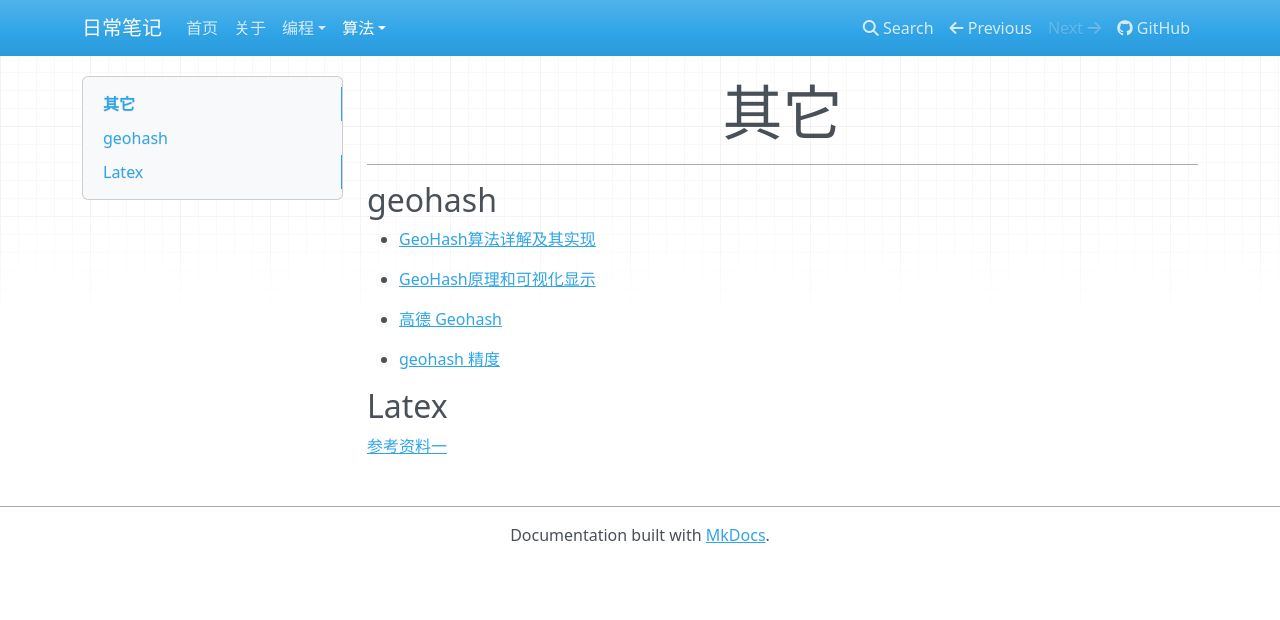
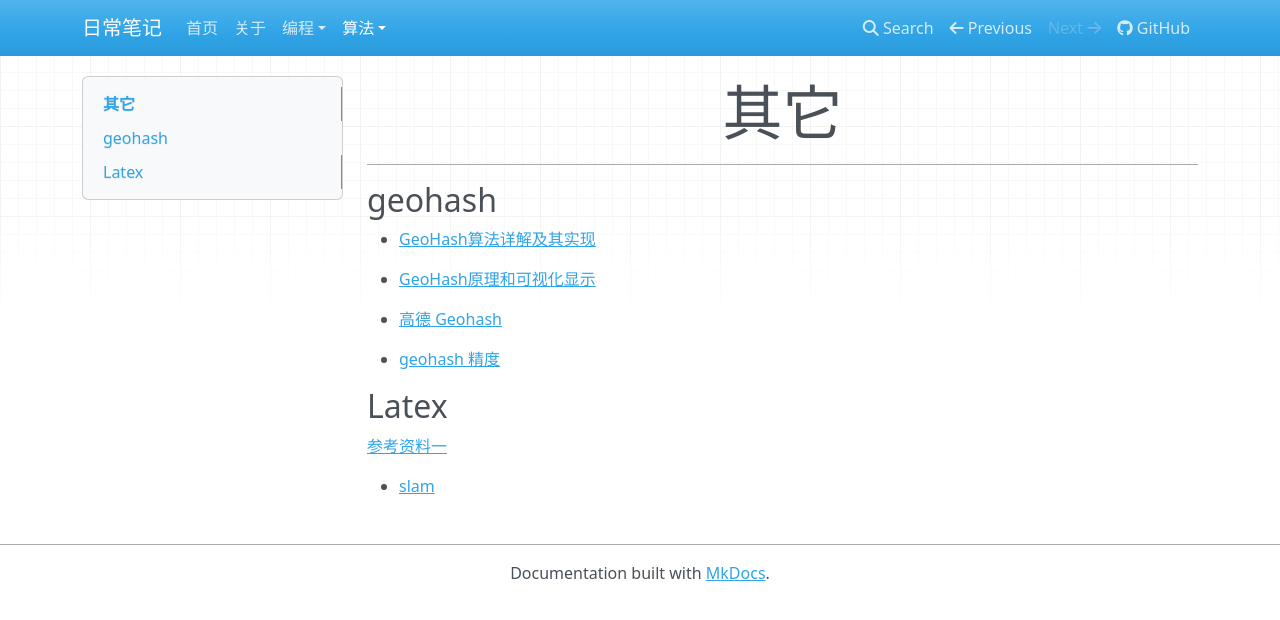
Before and after one commit to ruiqiangJiao/daily-note, an MkDocs documentation site: the page built from docs/algorithm/other.md, in a window 1280 px wide. Shown: the top 620 px of the page. Built offline with MkDocs 1.6.1, drawn with Linux system fonts in a browser that asks for light colours; nearby versions of some CDN libraries.

```diff
--- a/docs/algorithm/other.md
+++ b/docs/algorithm/other.md
@@ -15,3 +15,5 @@
 ## Latex
 
 [参考资料一](https://www.overleaf.com/learn/latex/Chinese)
+
+- [slam](https://github.com/liulinbo/slam)
```
